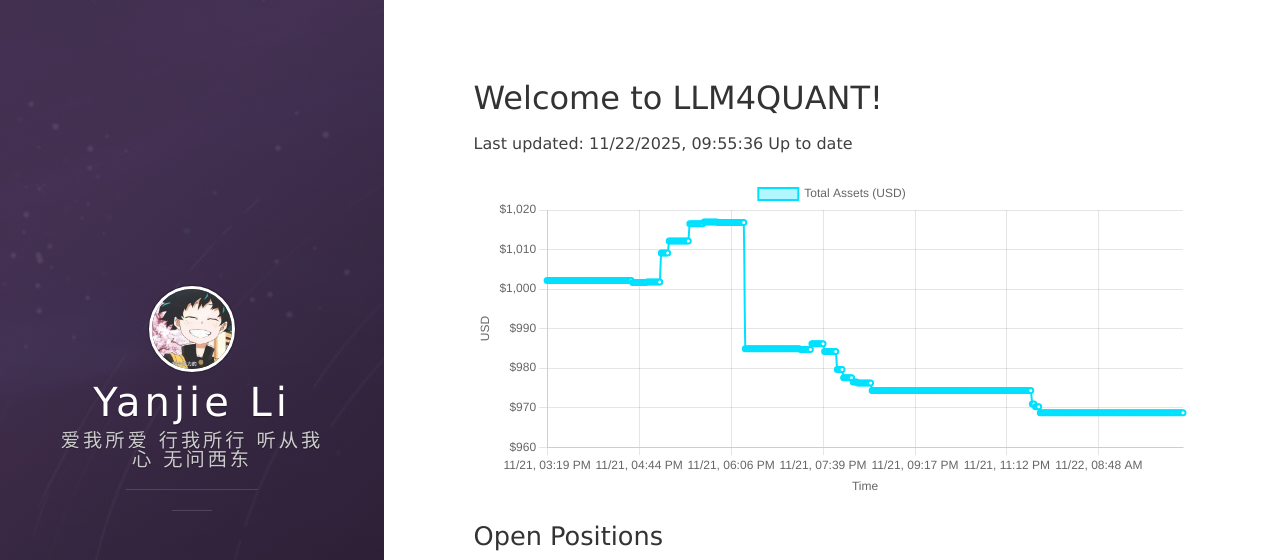
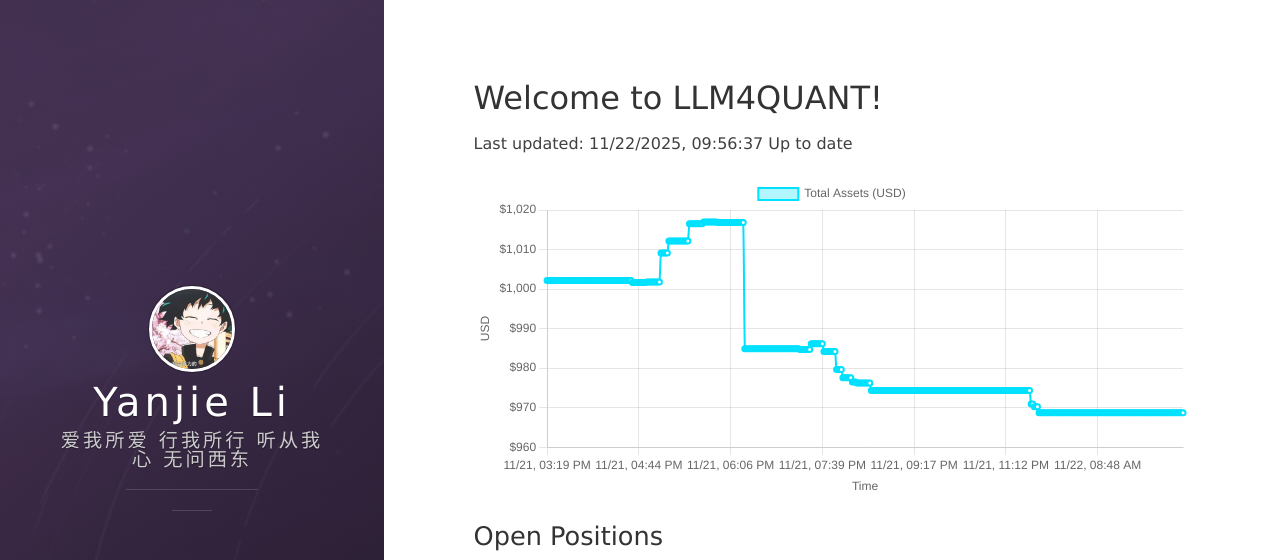
Before and after one commit to leeyegy/leeyegy.github.io, a Jekyll site: the page built from live-trading.html, in a window 1280 px wide and 1026 px high. Shown: the top 560 px of the window. Built offline with Jekyll 4.4.1, drawn with Linux system fonts in a browser that asks for light colours; nearby versions of some CDN libraries.

Commit message:
AccountMonitor: update balance history 2025-11-22T17:56:37+08:00

```diff
--- a/assets/data/binance/balance-history.json
+++ b/assets/data/binance/balance-history.json
@@ -1,5 +1,5 @@
 {
-  "generatedAt": "2025-11-22T17:55:36+08:00",
+  "generatedAt": "2025-11-22T17:56:37+08:00",
   "asset": "total_usd_value",
   "history": [
     {
@@ -1608,6 +1608,10 @@
     },
     {
       "timestamp": "2025-11-22T17:55:36+08:00",
+      "totalUsd": 968.69074819
+    },
+    {
+      "timestamp": "2025-11-22T17:56:37+08:00",
       "totalUsd": 968.69074819
     }
   ]
```
